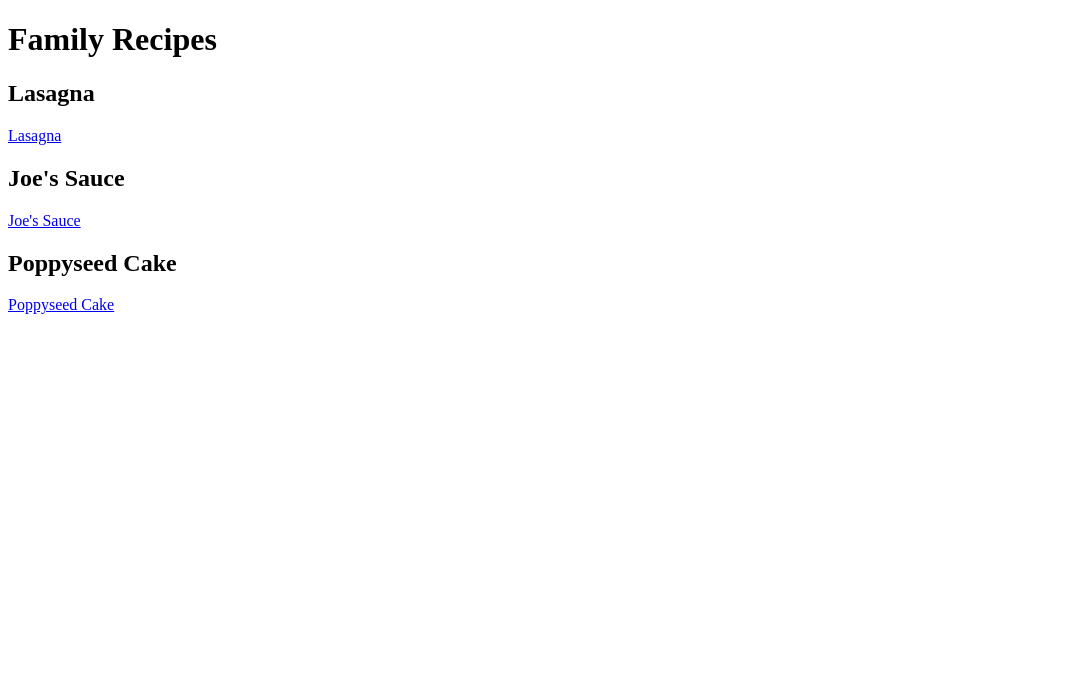
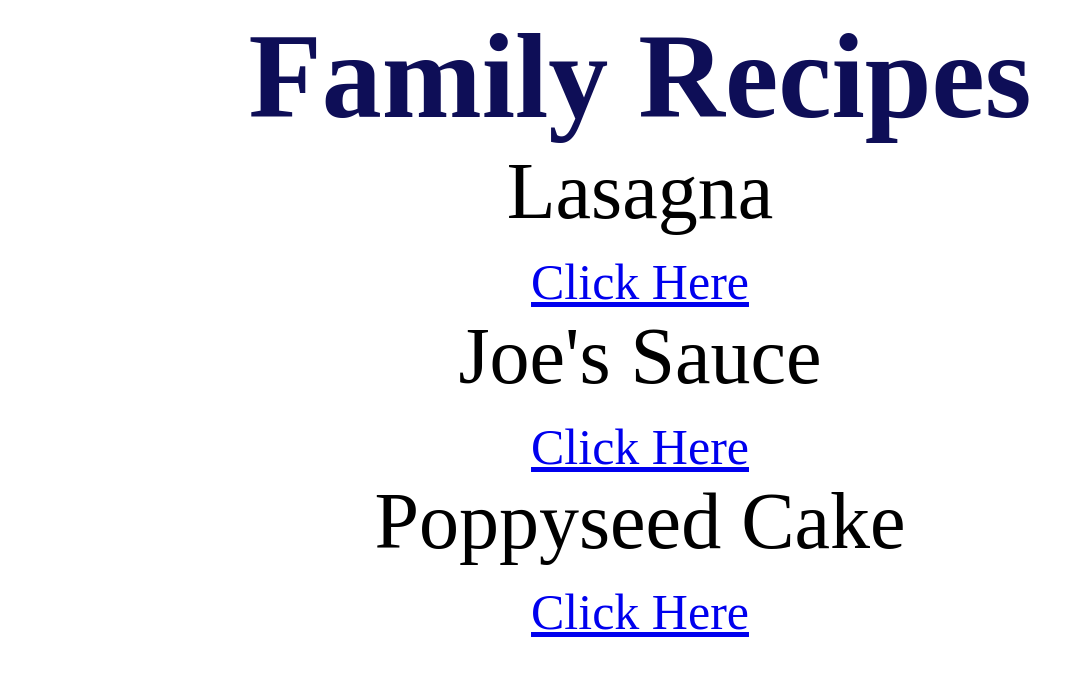
Before and after one commit to Jferr26/odin-recipes, a plain HTML site: page index.html in a window 1280 px wide. Shown: the whole page, without its empty margins (0-1084 px from the left). Drawn offline with Linux system fonts and the light colour scheme.

Commit message:
formated front page

```diff
--- a/index.html
+++ b/index.html
@@ -5,17 +5,18 @@
     <meta http-equiv="X-UA-Compatible" content="IE=edge">
     <meta name="viewport" content="width=device-width, initial-scale=1.0">
     <title>Family Recipes</title>
+    <link rel="stylesheet" href="style.css">
 </head>
 <body>
     <h1>Family Recipes</h1>
-    <h2>Lasagna</h2>
-        <p><a href="./recipe/lasagna.html"> Lasagna </a></p>
+        <p class="recipe">Lasagna<p>
+        <p class="button"><a href="./recipe/lasagna.html"> Click Here </a></p>
 
-    <h2>Joe's Sauce</h2>
-        <p><a href="./recipe/joe-sauce.html"> Joe's Sauce </a></p>
+        <p class="recipe">Joe's Sauce<p>
+        <p class="button"><a href="./recipe/joe-sauce.html"> Click Here </a></p>
 
-    <h2>Poppyseed Cake</h2>
-        <p><a href="./recipe/poppy-cake.html"> Poppyseed Cake </a></p>
+        <p class="recipe">Poppyseed Cake<p>
+        <p class="button"><a href="./recipe/poppy-cake.html"> Click Here </a></p>
 
 </body>
 </html>
--- /dev/null
+++ b/style.css
@@ -0,0 +1,17 @@
+h1 {
+    margin: 0 auto;
+    text-align: center;
+    font-size: 120px;
+    color: rgb(14, 14, 87);
+}
+.recipe,
+.button {
+    margin: 0 auto;
+    text-align: center;
+}
+.recipe {
+    font-size: 80px;
+}
+.button {
+    font-size: 50px;
+}
```
